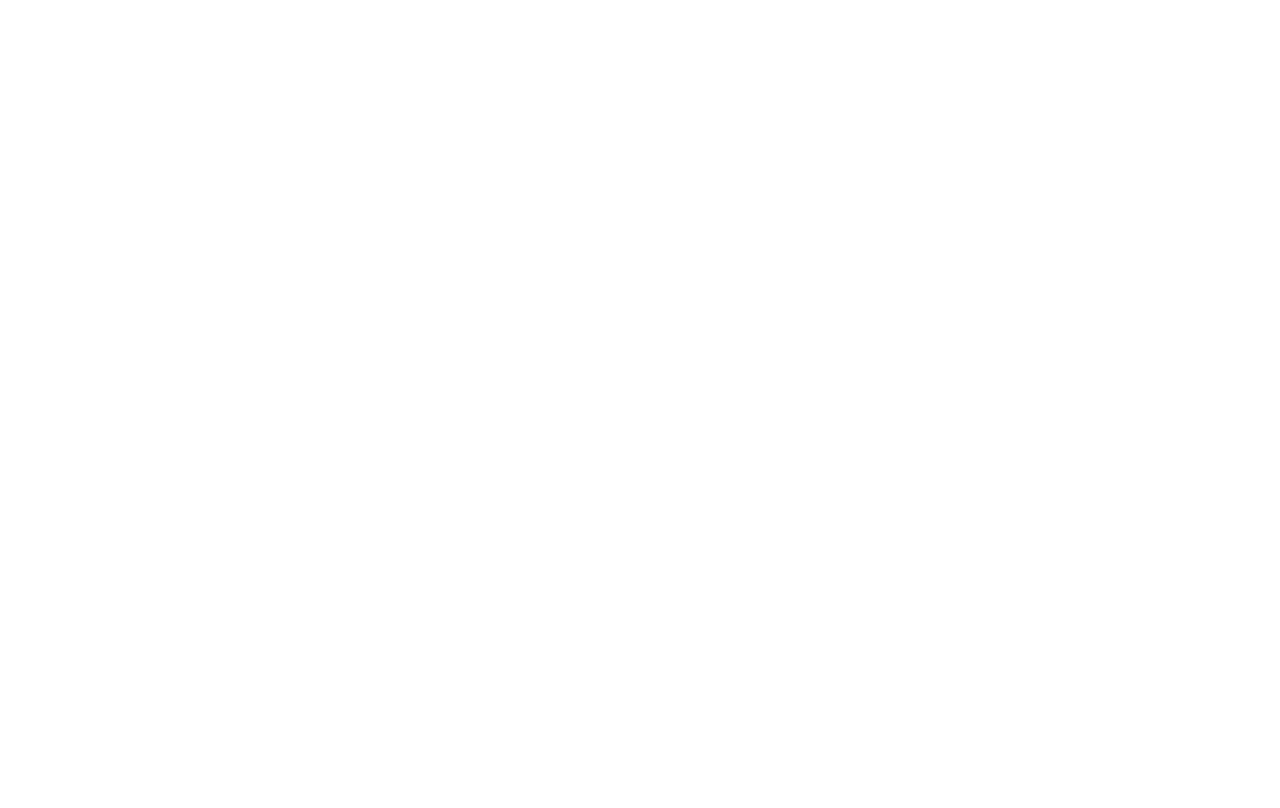
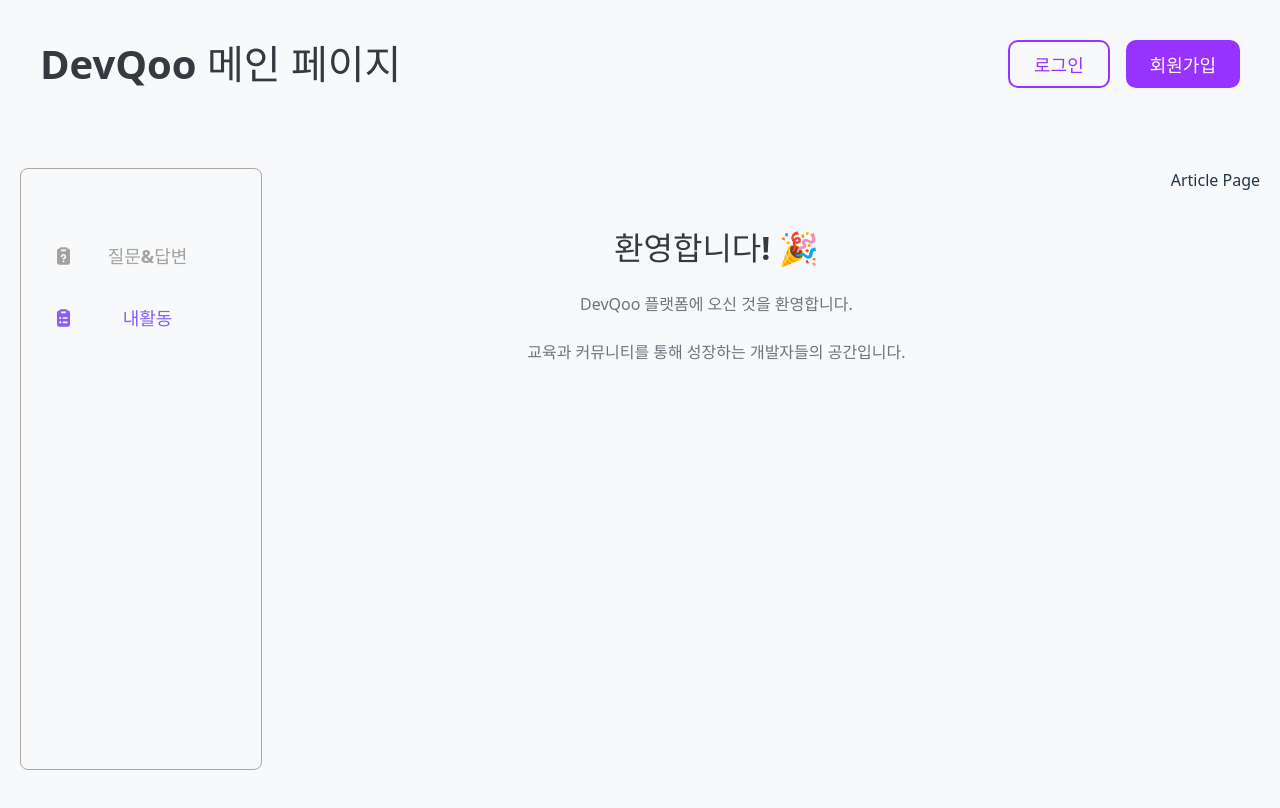
Before and after one commit to DevQoo/devqoo-frontend, a Vue app: page /home/a in a window 1280 px wide. Before the commit this address had no page. Shown: the top 808 px of the page. Built offline with nearby package versions, Linux system fonts and the light colour scheme.

Commit message:
사이드바 활성 상태에 따라 색상 변경

```diff
--- a/src/components/Sidebar.vue
+++ b/src/components/Sidebar.vue
@@ -3,7 +3,7 @@
     <nav>
       <ul>
         <li>
-          <router-link to="#" class="nav-link"
+          <router-link to="/home/q" class="nav-link"
             ><font-awesome-icon
               icon="fa-solid fa-clipboard-question"
               class="nav-icon"
@@ -12,7 +12,7 @@
           </router-link>
         </li>
         <li>
-          <router-link to="#" class="nav-link"
+          <router-link to="/home/a" class="nav-link"
             ><font-awesome-icon
               icon="fa-solid fa-clipboard-list"
               class="nav-icon"
@@ -67,10 +67,11 @@
   text-align: center;
 }
 
-.is-active {
+.router-link-active span {
   color: #8b5cf6;
 }
-.is-active .nav-icon {
+
+.router-link-active .nav-icon {
   color: #8b5cf6;
 }
 </style>
--- a/src/pages/Home.vue
+++ b/src/pages/Home.vue
@@ -46,8 +46,8 @@
         <BaseText variant="body" color="secondary" align="center">
           교육과 커뮤니티를 통해 성장하는 개발자들의 공간입니다.
         </BaseText>
-        <router-view />
       </div>
+      <RouterView />
     </div>
   </div>
 </template>
--- a/src/router/index.js
+++ b/src/router/index.js
@@ -15,7 +15,25 @@
     path: '/home',
     name: 'Home',
     component: Home,
-    meta: { requiresAuth: false }
+    meta: { requiresAuth: false },
+    children: [
+      {
+        path: 'q',
+        name: 'Q',
+        component: { template: '<div>Q&A Page</div>' }
+      },
+      {
+        path: 'a',
+        name: 'A',
+        component: { template: '<div>Article Page</div>' }
+      },
+      {
+        // /home 로 진입했을 때 기본 보여줄 컴포넌트 (선택)
+        path: '',
+        name: 'HomeDefault',
+        component: { template: '<div>Welcome Home</div>' }
+      }
+    ]
   },
   {
     path: '/login',
```
